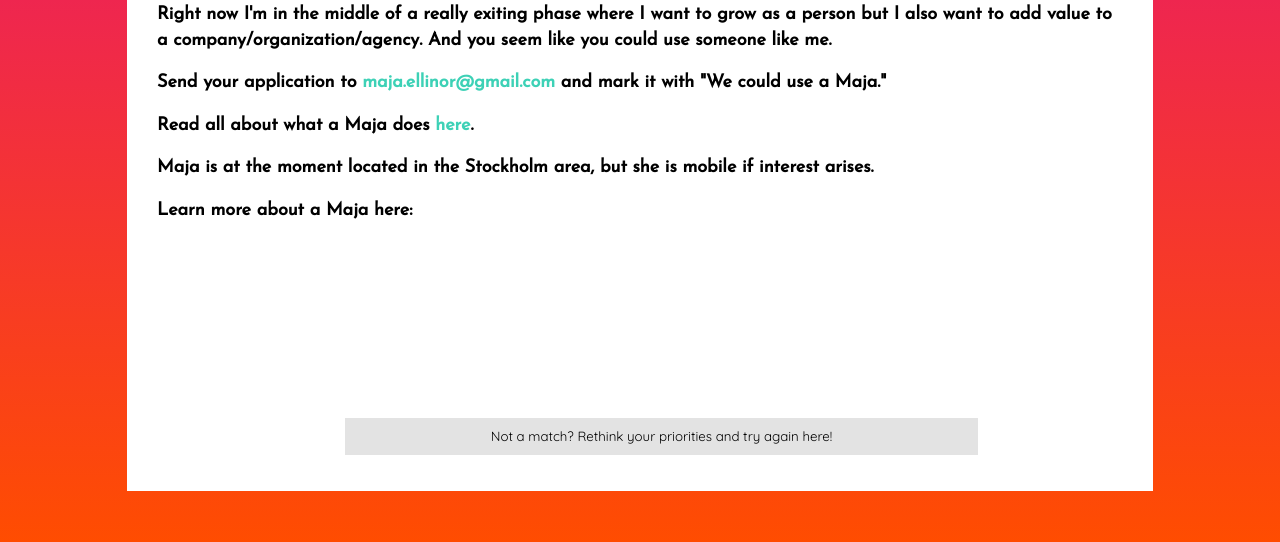
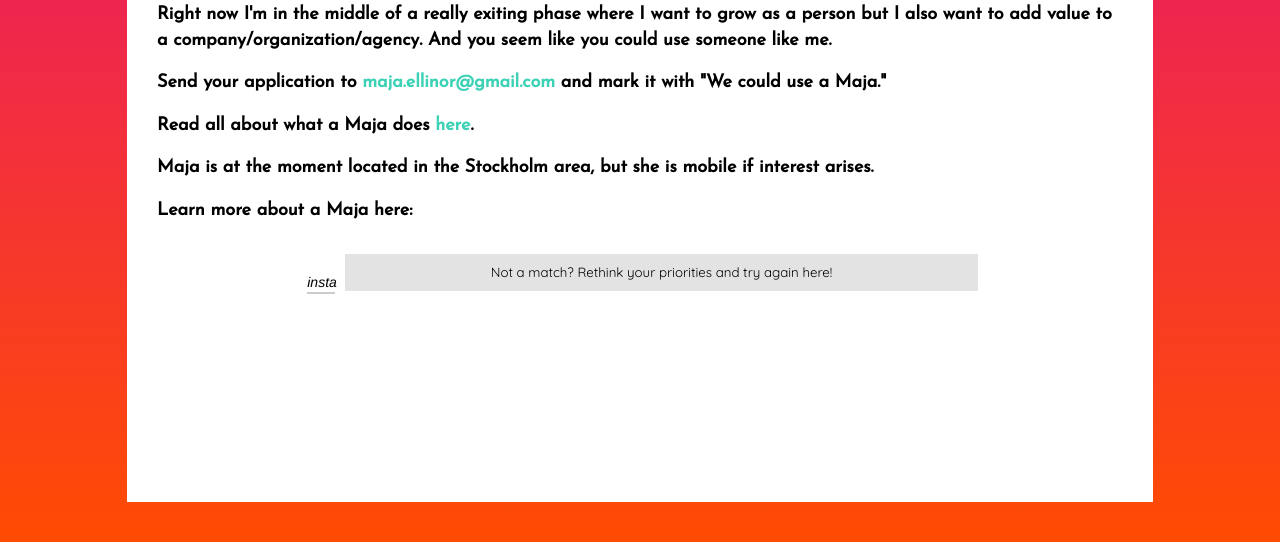
Before and after one commit to majaellinorlind/quizproject, a Django app: template quiz/templates/quiz/results.html in a window 1280 px wide. Shown: the part 380-922 px from the top of the page. Run offline with Django 3.2, Linux system fonts and the light colour scheme; the template is opened without the code that fills it, so the values that code supplies are empty; some libraries are stand-ins or nearby versions.

Commit message:
added text

```diff
--- a/quiz/templates/quiz/results.html
+++ b/quiz/templates/quiz/results.html
@@ -26,7 +26,7 @@
 
 						<p class="b result body">Learn more about a Maja here:</p>
 
-						<a href="https://www.instagram.com/majaellinorlind/" target="_blank" class="share-btn result"><i class="fa fa-instagram fa-2x"></i></a>
+						<a href="https://www.instagram.com/majaellinorlind/" target="_blank" class="share-btn result"><i class="fa fa-instagram fa-2x">insta</i></a>
 
 						<a href='{% url "start_page" %}' class="btn btn-primary btn-lg results">Not a match? Rethink your priorities and try again here!</a>
 
```
